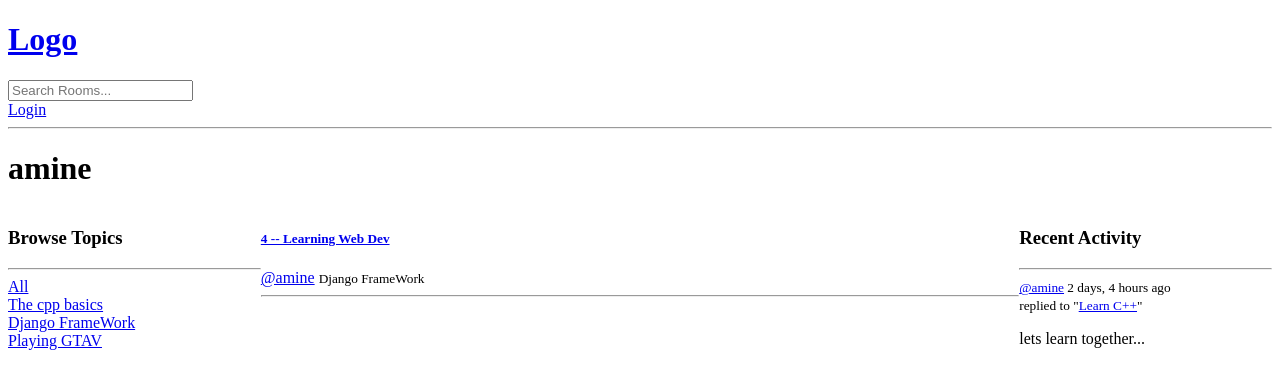
After one commit to jaguar-ks/StudyBud, a Django app: page /user-profile/2/ in a window 1280 px wide. The commit adds this page. Shown: the top 389 px of the page. Run offline with Django 5.2, Linux system fonts and the light colour scheme; data comes from the database, SQL or seed files in the repository.

Commit message:
PROGRESS : Added a new template for the user profile

```diff
--- a/base/templates/base/activity.html
+++ b/base/templates/base/activity.html
@@ -2,7 +2,7 @@
 <hr>
 {% for msg in msgs %}
 <div>
-    <small>@{{msg.user}} {{msg.created|timesince}} ago <br></small>
+    <small><a href="{% url 'user-profile' msg.user.id %}">@{{msg.user}}</a> {{msg.created|timesince}} ago <br></small>
     <small>replied to "<a href="{% url 'room' msg.room.id %}?q={{msg.room.name}}" >{{msg.room}}</a>"</small>
     <p>{{msg}}</p>
 </div>
--- a/base/templates/base/feed.html
+++ b/base/templates/base/feed.html
@@ -1,12 +1,12 @@
 <div>
 {% for room in rooms %}
     <div>
+        <a href="{% url 'room' room.id %}"><h5>{{room.id}} -- {{room.name}}</h5></a>
+        <a href="{% url 'user-profile' room.host.id %}">@{{room.host.username}}</a>
         {% if request.user == room.host %}
             <a href="{% url 'update-room' room.id %}">Edit</a>
             <a href="{% url 'delete-room' room.id %}">Delete</a>
         {% endif %}
-        <span>@{{room.host.username}}</span>
-        <a href="{% url 'room' room.id %}"><h5>{{room.id}} -- {{room.name}}</h5></a>
         <small>{{room.topic.name}}</small>
         <hr>
     </div>
--- /dev/null
+++ b/base/templates/base/profile.html
@@ -0,0 +1,26 @@
+{% include 'main.html' %}
+
+{% block content %}
+
+<style>
+    .profile-container {
+        display : grid;
+        grid-template-columns: 1fr 3fr 1fr;
+    }
+</style>
+
+<h1>{{user.username}}</h1>
+
+<div class="profile-container">
+    <div>
+        {% include 'base/topics.html' %}
+    </div>
+    <div>
+        {% include 'base/feed.html' %}
+    </div>
+    <div>
+        {% include 'base/activity.html' %}
+    </div>
+</div>
+
+{% endblock content %}
--- a/base/urls.py
+++ b/base/urls.py
@@ -11,4 +11,5 @@ urlpatterns = [
     path('register/', views.registerPage, name="register"),
     path('logout/', views.logoutUser, name="logout"),
     path('delete-msg/<str:pk>/', views.deleteMessage, name='delete-msg'),
+    path('user-profile/<str:pk>/', views.userProfile, name='user-profile'),
 ]
--- a/base/views.py
+++ b/base/views.py
@@ -88,6 +88,14 @@ def room(request, pk):
     return render(request, 'base/room.html', context)
     # return HttpResponse('room')
 
+def userProfile(request, pk):
+    user = User.objects.get(id=pk)
+    rooms = user.room_set.all()
+    msgs = user.message_set.all()
+    topics = Topic.objects.all()
+    context = {'user':user, 'rooms':rooms, 'msgs':msgs, 'topics':topics}
+    return render(request, 'base/profile.html', context)
+
 # Creating Room Page
 @login_required(login_url='login')
 def createRoom(request):
```
